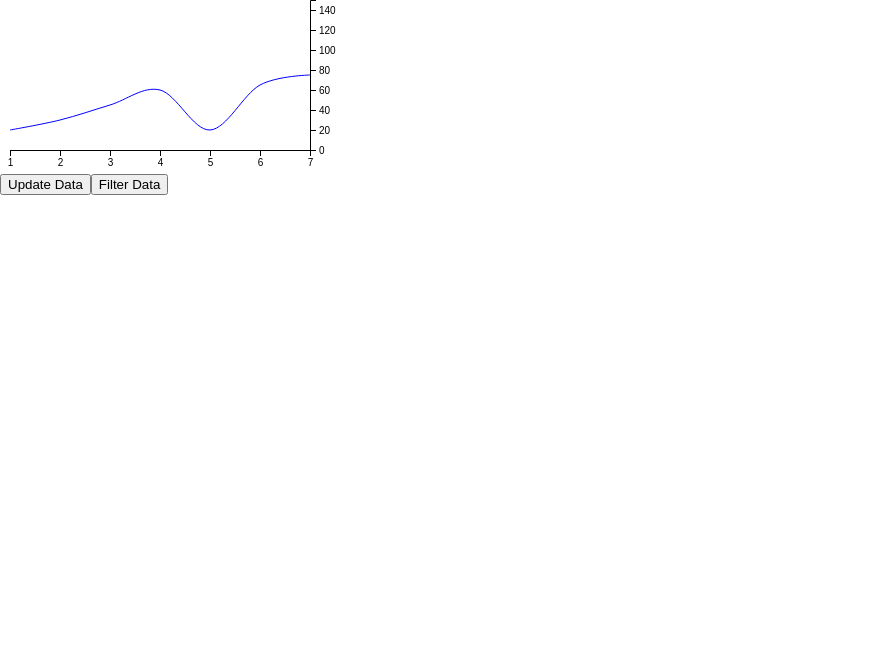
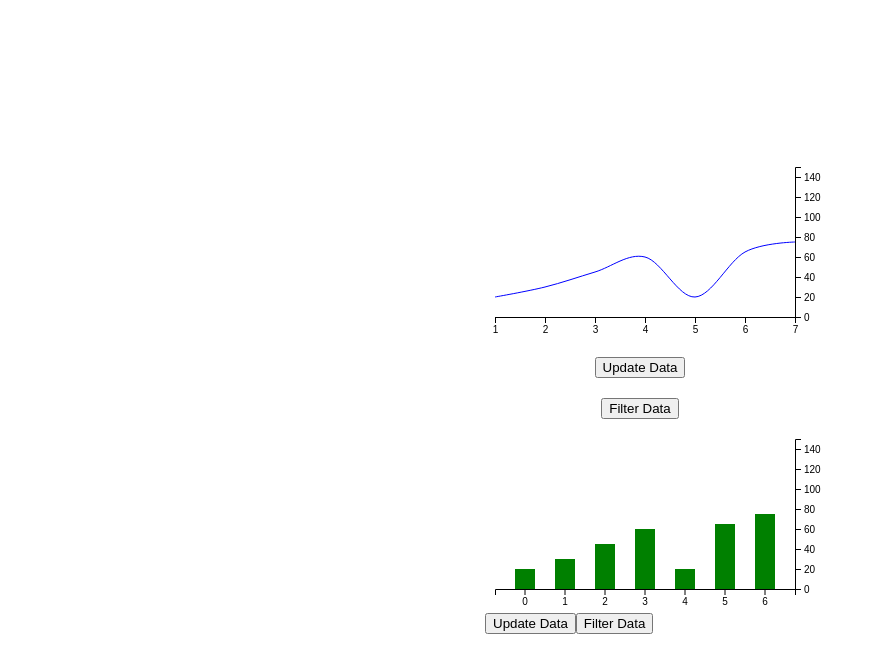
Before and after one commit to italiaiello/info-vis, a React (Create React App) app: page / in a window 1280 px wide. Shown: the top 672 px of the page, without its empty margins (0-884 px from the left). Built offline with nearby package versions, Linux system fonts and the light colour scheme.

Commit message:
made an animated bar graph

```diff
--- a/src/App.css
+++ b/src/App.css
@@ -1,3 +1,19 @@
+.graphs {
+  min-height: 100vh;
+  display: flex;
+  flex-direction: column;
+  justify-content: center;
+  align-items: center;
+}
+
+/* Line Graph */
+
+.lineGraph {
+  display: flex;
+  flex-direction: column;
+  align-items: center;
+}
+
 svg {
   margin-left: 10px;
   overflow: visible;
--- a/src/App.js
+++ b/src/App.js
@@ -6,6 +6,8 @@ import {
   axisBottom,
   axisRight,
   scaleLinear } from 'd3';
+
+import AnimatedBarGraph from './components/AnimatedBarGraph/AnimatedBarGraph'
 
 import './App.css';
 
@@ -59,7 +61,8 @@ function App() {
   }, [data])
 
   return (
-    <React.Fragment>
+    <section className="graphs">
+      <article className="graph lineGraph">
         <svg ref={svgRef}>
           <g className="x-axis" />
           <g className="y-axis" />
@@ -71,7 +74,10 @@ function App() {
         <button onClick={() => setData(data.filter(value => value < 35))}>
           Filter Data
         </button>
-    </React.Fragment>
+      </article>
+      <br />
+      <AnimatedBarGraph />
+    </section>
   );
 }
 
--- /dev/null
+++ b/src/components/AnimatedBarGraph/AnimatedBarGraph.js
@@ -0,0 +1,74 @@
+import React, {useRef, useEffect, useState} from 'react';
+import {
+    select,
+    axisBottom,
+    axisRight,
+    scaleLinear,
+    scaleBand } from 'd3';
+
+const AnimatedBarGraph = () => {
+    const [data, setData] = useState([20, 30, 45, 60, 20, 65, 75])
+    const barGraphRef = useRef()
+
+    // will be called initially and then every time the data array changes
+    useEffect(() => {
+    const svg = select(barGraphRef.current)
+    const xScale = scaleBand()
+        .domain(data.map((value, index) => index))
+        .range([0, 300])
+        .padding(0.5)
+
+    const yScale = scaleLinear()
+        .domain([0, 150])
+        .range([150, 0])
+
+    const colorScale = scaleLinear()
+        .domain([75, 100, 150])
+        .range(["green", "orange", "red"])
+        .clamp(true)
+
+    const xAxis = axisBottom(xScale).ticks(data.length)
+    svg
+        .select(".x-axis")
+        .style("transform", "translateY(150px)")
+        .call(xAxis)
+
+    const yAxis = axisRight(yScale)
+    svg
+        .select(".y-axis")
+        .style("transform", "translateX(300px)")
+        .call(yAxis)
+
+    svg
+        .selectAll(".bar")
+        .data(data)
+        .join("rect")
+        .attr("class", "bar")
+        .style("transform", "scale(1, -1)")
+        .attr("x", (value, index) => xScale(index))
+        .attr("y", -150)
+        .attr("width", xScale.bandwidth())
+        .transition()
+        .attr("fill", colorScale)
+        .attr("height", value => 150 - yScale(value))
+
+    }, [data])
+
+    return (
+        <article className="graph barGraph">
+        <svg ref={barGraphRef}>
+            <g className="x-axis" />
+            <g className="y-axis" />
+        </svg>
+        <br />
+        <button onClick={() => setData(data.map(value => value + 5))}>
+            Update Data
+        </button>
+        <button onClick={() => setData(data.filter(value => value < 35))}>
+            Filter Data
+        </button>
+        </article>
+    );
+}
+
+export default AnimatedBarGraph
```
Lines whose indentation alone changed are shown as unchanged.
